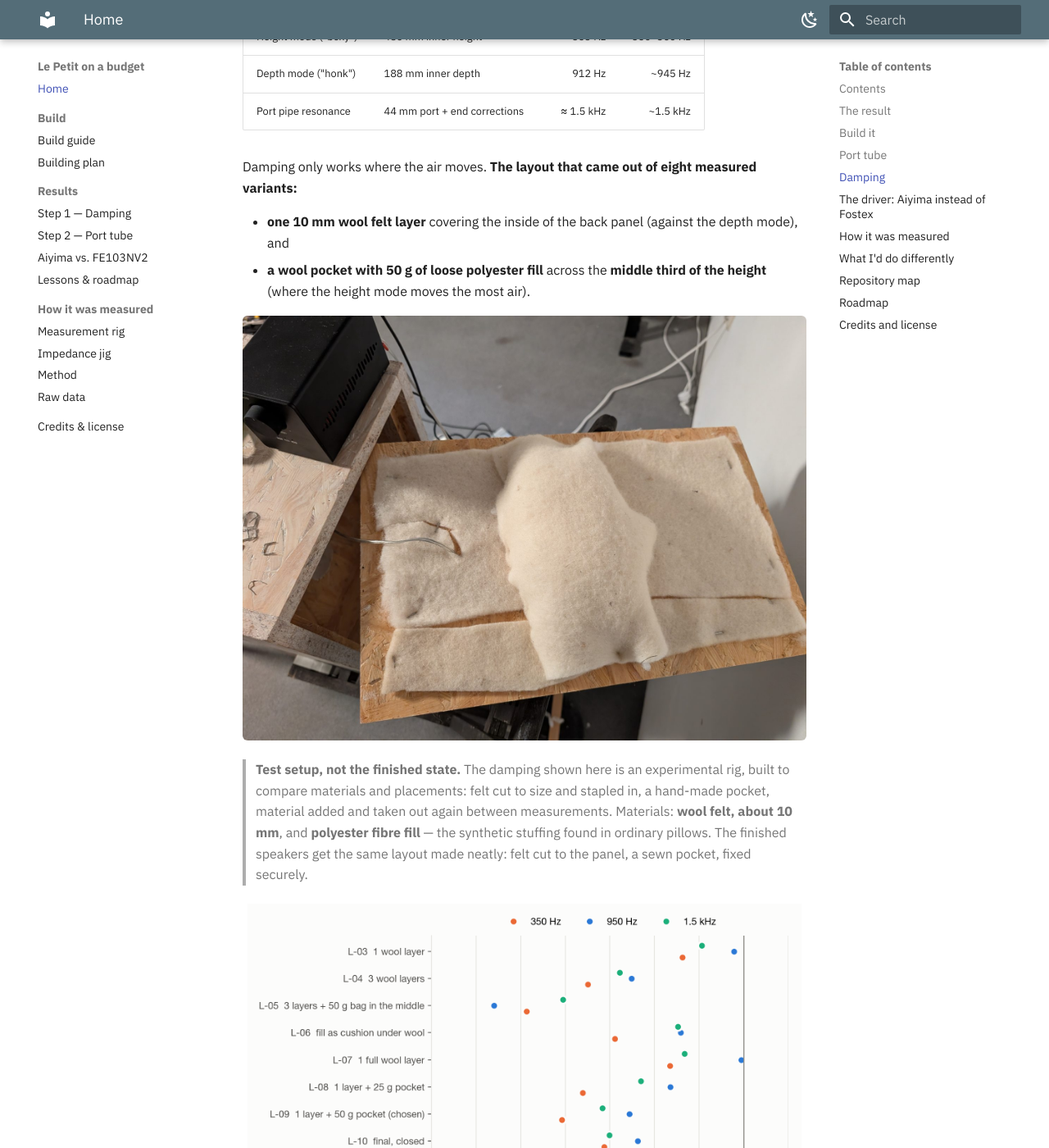
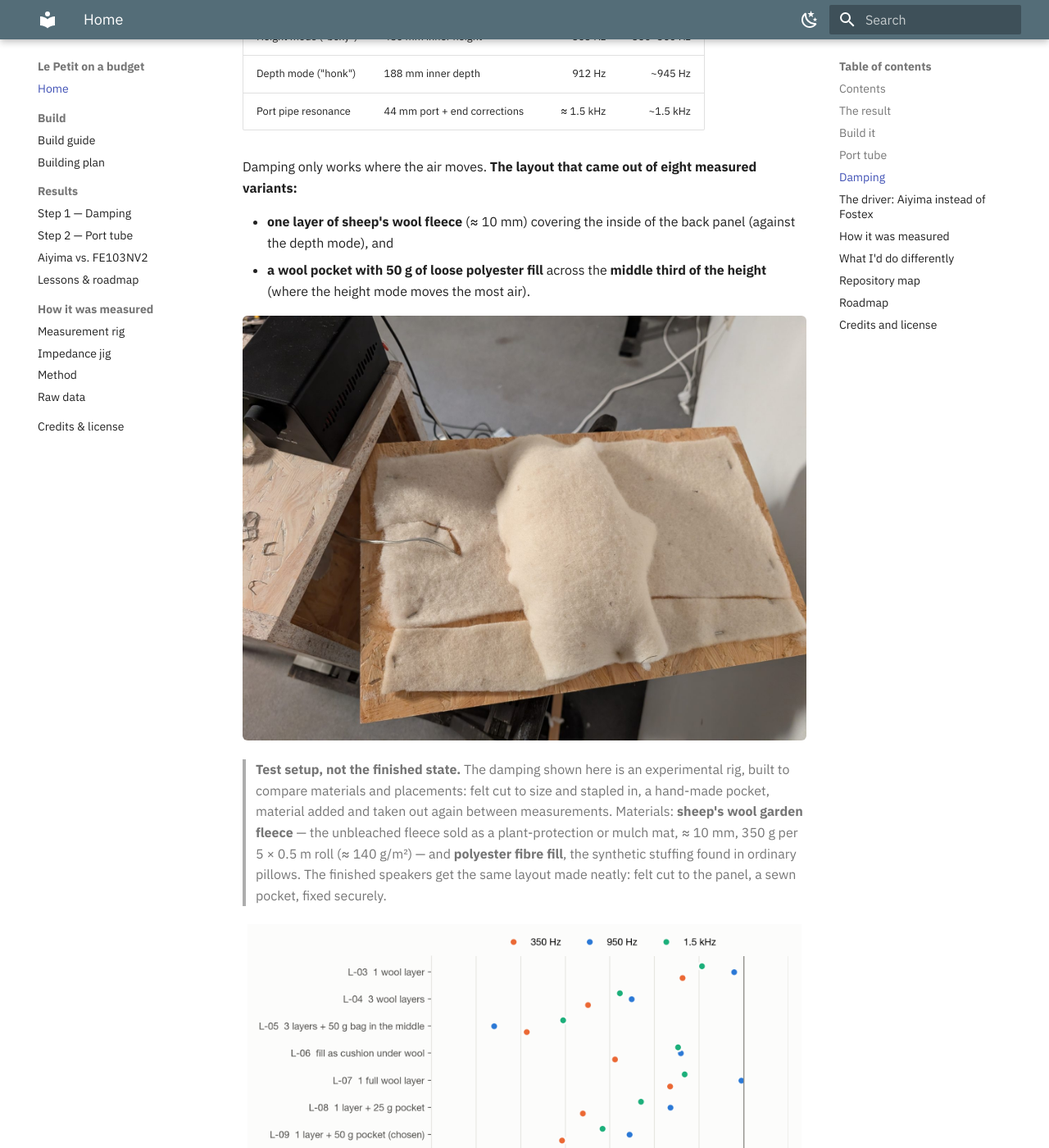
Before and after one commit to rich1704/le-petit-on-a-budget, an MkDocs documentation site: the page built from docs/index.md, in a window 1280 px wide and 1400 px high, scrolled down 5659 px. Shown: the whole window at 82% size. Built offline with MkDocs 1.6.1 and Material for MkDocs 9.7.7, drawn with Linux system fonts in a browser that asks for light colours; some of the changed text lies outside the part shown.

Commit message:
Damping material: sheep's wool garden fleece (~10 mm, ~140 g/m2) instead of 'wool felt'
Co-Authored-By: Claude Opus 5.5 <noreply@anthropic.com>

```diff
--- a/docs/index.md
+++ b/docs/index.md
@@ -10,7 +10,7 @@ built on a budget and tuned by measurement, one change at a time.**
 > **In short**
 >
 > - **One 2000 × 1000 mm board** of 22 mm OSB for the pair, a drain pipe as the port tube, one sheet
->   of wool felt per speaker for damping.
+>   of sheep's wool fleece per speaker for damping.
 > - **Bass flat within ±1 dB from 55 to 150 Hz, down to 47 Hz** — the box with this driver and the
 >   original bare port had a +8 dB boom at 75 Hz.
 > - **Box resonances −5 to −6 dB** with a damping layout that fits on the back panel.
@@ -112,7 +112,7 @@ The box has three resonances that leak out of the port, and its dimensions predi
 
 Damping only works where the air moves. **The layout that came out of eight measured variants:**
 
-- **one 10 mm wool felt layer** covering the inside of the back panel (against the depth mode), and
+- **one layer of sheep's wool fleece** (≈ 10 mm) covering the inside of the back panel (against the depth mode), and
 - **a wool pocket with 50 g of loose polyester fill** across the **middle third of the height**
   (where the height mode moves the most air).
 
@@ -120,8 +120,9 @@ Damping only works where the air moves. **The layout that came out of eight meas
 
 > **Test setup, not the finished state.** The damping shown here is an experimental rig, built to
 > compare materials and placements: felt cut to size and stapled in, a hand-made pocket, material
-> added and taken out again between measurements. Materials: **wool felt, about 10 mm**, and
-> **polyester fibre fill** — the synthetic stuffing found in ordinary pillows. The finished speakers
+> added and taken out again between measurements. Materials: **sheep's wool garden fleece** — the
+> unbleached fleece sold as a plant-protection or mulch mat, ≈ 10 mm, 350 g per 5 × 0.5 m roll
+> (≈ 140 g/m²) — and **polyester fibre fill**, the synthetic stuffing found in ordinary pillows. The finished speakers
 > get the same layout made neatly: felt cut to the panel, a sewn pocket, fixed securely.
 
 ![Change of the three problem peaks for each damping variant](assets/charts/step1-rounds.png)
```
Also changed, not shown: README.md (+5 -4 lines), docs/01-build.md (+4 -4 lines), docs/05-step-1-damping.md (+7 -2 lines), docs/08-lessons.md (+1 -1 lines), docs/building-plan.md (+1 -1 lines).
